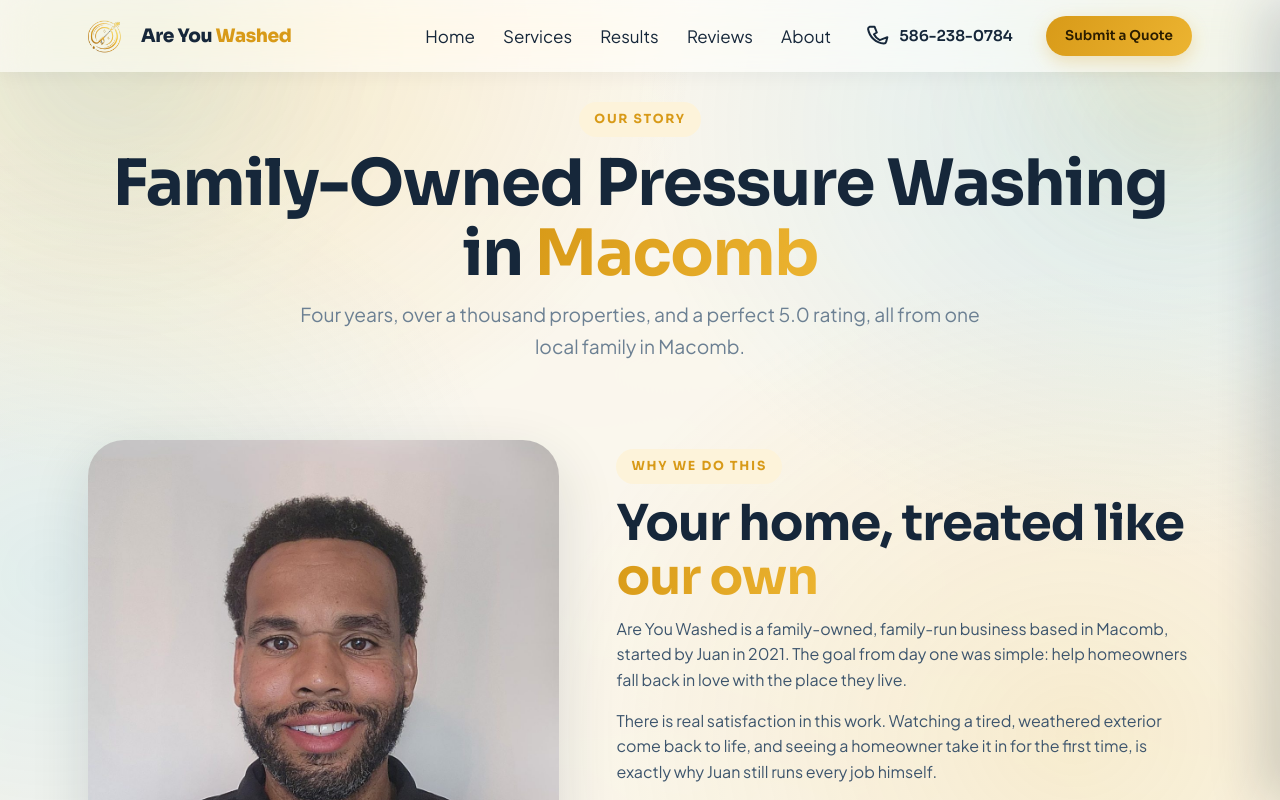
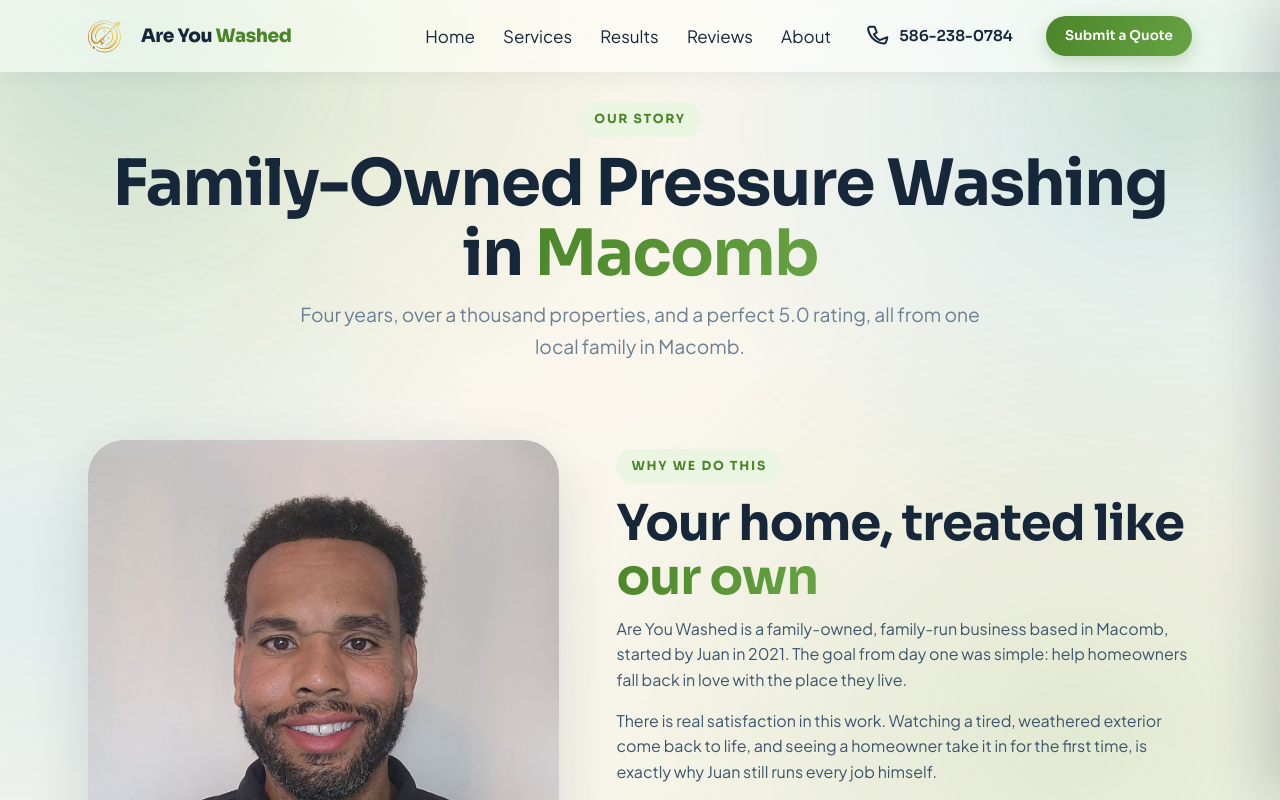
Before and after one commit to notAntonioWilson/are_you_washed, a Next.js app: page /about in a window 1280 px wide. Shown: the top 800 px of the page. Built offline with nearby package versions, Linux system fonts and the light colour scheme.

Commit message:
Swap primary brand color from maize to green (#68A444 / #94D96F / #4A8529): retokenize maize vars to green, fix hardcoded maize rgba and brown-on-maize text to white for contrast, hero accent and all accents now green

```diff
--- a/app/globals.css
+++ b/app/globals.css
@@ -4,12 +4,12 @@
    ============================================================ */
 
 :root {
-  /* Brand palette - MAIZE is the primary color */
-  --maize: #ecb431;
-  --maize-deep: #d89a18;
-  --maize-light: #f7d684;
-  --maize-pale: #fdf3da;
-  --maize-glow: rgba(236, 180, 49, 0.4);
+  /* Brand palette - GREEN is the primary color */
+  --maize: #68A444;
+  --maize-deep: #4A8529;
+  --maize-light: #94D96F;
+  --maize-pale: #eaf6e1;
+  --maize-glow: rgba(104, 164, 68, 0.4);
 
   /* Blues - brighter, lighter, "watery" (not murky navy) */
   --sky: #38b0e8;          /* bright azure */
@@ -41,7 +41,7 @@
   --shadow-sm: 0 2px 12px rgba(22, 39, 58, 0.06);
   --shadow-md: 0 10px 34px rgba(22, 39, 58, 0.10);
   --shadow-lg: 0 20px 58px rgba(22, 39, 58, 0.14);
-  --shadow-maize: 0 10px 32px rgba(236, 180, 49, 0.34);
+  --shadow-maize: 0 10px 32px rgba(104, 164, 68, 0.34);
 
   /* Radii - rounded, no hard angles */
   --r-sm: 12px;
@@ -97,9 +97,9 @@ body::before {
   z-index: -2;
   pointer-events: none;
   background:
-    radial-gradient(900px 720px at 12% 6%, rgba(236,180,49,0.20), transparent 60%),
+    radial-gradient(900px 720px at 12% 6%, rgba(104, 164, 68,0.20), transparent 60%),
     radial-gradient(840px 700px at 90% 16%, rgba(56,176,232,0.16), transparent 62%),
-    radial-gradient(900px 780px at 84% 92%, rgba(236,180,49,0.16), transparent 60%),
+    radial-gradient(900px 780px at 84% 92%, rgba(104, 164, 68,0.16), transparent 60%),
     radial-gradient(760px 720px at 4% 72%, rgba(56,176,232,0.13), transparent 62%);
 }
 /* Slow diagonal light sheen: low opacity, long pauses, transform/opacity only. */
@@ -214,10 +214,10 @@ ul { list-style: none; }
 }
 .btn-primary {
   background: linear-gradient(120deg, var(--maize-deep), var(--maize));
-  color: #2a1c00;
-  box-shadow: 0 6px 18px rgba(216,154,24,0.26);
+  color: #ffffff;
+  box-shadow: 0 6px 18px rgba(74,133,41,0.26);
 }
-.btn-primary:hover { transform: translateY(-2px); box-shadow: 0 10px 26px rgba(216,154,24,0.34); }
+.btn-primary:hover { transform: translateY(-2px); box-shadow: 0 10px 26px rgba(74,133,41,0.34); }
 .btn-dark {
   background: var(--ink);
   color: var(--white);
--- a/app/services/page.tsx
+++ b/app/services/page.tsx
@@ -86,7 +86,7 @@ export default function ServicesPage() {
             width: 60px; height: 60px;
             display: grid; place-items: center;
             background: linear-gradient(135deg, var(--maize), var(--maize-deep));
-            color: #2a1c00;
+            color: #ffffff;
             border-radius: var(--r-md);
             margin-bottom: 18px;
           }
--- a/components/BeforeAfter.tsx
+++ b/components/BeforeAfter.tsx
@@ -87,7 +87,7 @@ function Slider({ pair }: { pair: Pair }) {
           z-index: 3;
         }
         .ba-tag-before { left: 14px; background: rgba(20,32,44,0.78); color: #fff; }
-        .ba-tag-after { right: 14px; background: var(--maize); color: #2a1c00; }
+        .ba-tag-after { right: 14px; background: var(--maize); color: #ffffff; }
         .ba-handle {
           position: absolute; top: 0; bottom: 0;
           width: 3px;
--- a/components/Footer.tsx
+++ b/components/Footer.tsx
@@ -122,7 +122,7 @@ export default function Footer() {
           border: 1px solid rgba(255,255,255,0.18);
           transition: background 0.2s, transform 0.2s, color 0.2s;
         }
-        .footer-ig:hover { background: linear-gradient(120deg, var(--maize-deep), var(--maize)); color: #2a1c00; transform: translateY(-2px); }
+        .footer-ig:hover { background: linear-gradient(120deg, var(--maize-deep), var(--maize)); color: #ffffff; transform: translateY(-2px); }
         .footer-ig-ic { width: 18px; height: 18px; }
         .footer-nav {
           display: flex; gap: 22px; flex-wrap: wrap;
--- a/components/Hero.tsx
+++ b/components/Hero.tsx
@@ -94,7 +94,7 @@ export default function Hero() {
           text-shadow: 0 2px 22px rgba(0,0,0,0.4);
         }
         .hero-title-accent {
-          background: linear-gradient(120deg, var(--maize), #ffd873);
+          background: linear-gradient(120deg, var(--maize), #94D96F);
           -webkit-background-clip: text; background-clip: text;
           -webkit-text-fill-color: transparent;
         }
--- a/components/QuoteForm.tsx
+++ b/components/QuoteForm.tsx
@@ -194,7 +194,7 @@ const successStyles = `
     width: 64px; height: 64px;
     display: grid; place-items: center;
     background: linear-gradient(120deg, var(--maize-deep), var(--maize));
-    color: #2a1c00;
+    color: #ffffff;
     border-radius: var(--r-pill);
     margin-bottom: 6px;
   }
--- a/components/ReviewMarquee.tsx
+++ b/components/ReviewMarquee.tsx
@@ -59,7 +59,7 @@ function ReviewCard({ r }: { r: Review }) {
           width: 40px; height: 40px;
           display: grid; place-items: center;
           background: linear-gradient(135deg, var(--maize), var(--maize-deep));
-          color: #2a1c00;
+          color: #ffffff;
           font-family: var(--font-display);
           font-weight: 800; font-size: 1rem;
           border-radius: 50%;
--- a/components/Sections.tsx
+++ b/components/Sections.tsx
@@ -23,7 +23,7 @@ export function StatsBar() {
           content: "";
           position: absolute; inset: 0;
           background:
-            radial-gradient(620px 320px at 82% 50%, rgba(236,180,49,0.30), transparent 60%),
+            radial-gradient(620px 320px at 82% 50%, rgba(104, 164, 68,0.30), transparent 60%),
             radial-gradient(520px 300px at 8% 40%, rgba(56,176,232,0.34), transparent 60%);
         }
         .statsbar-grid {
--- a/components/ServicesGrid.tsx
+++ b/components/ServicesGrid.tsx
@@ -49,7 +49,7 @@ export function ServiceCard({ service, index }: { service: Service; index: numbe
           width: 44px; height: 44px;
           display: grid; place-items: center;
           background: linear-gradient(135deg, var(--maize), var(--maize-deep));
-          color: #2a1c00;
+          color: #ffffff;
           border-radius: 12px;
           box-shadow: 0 6px 16px rgba(22,39,58,0.22);
         }
```
